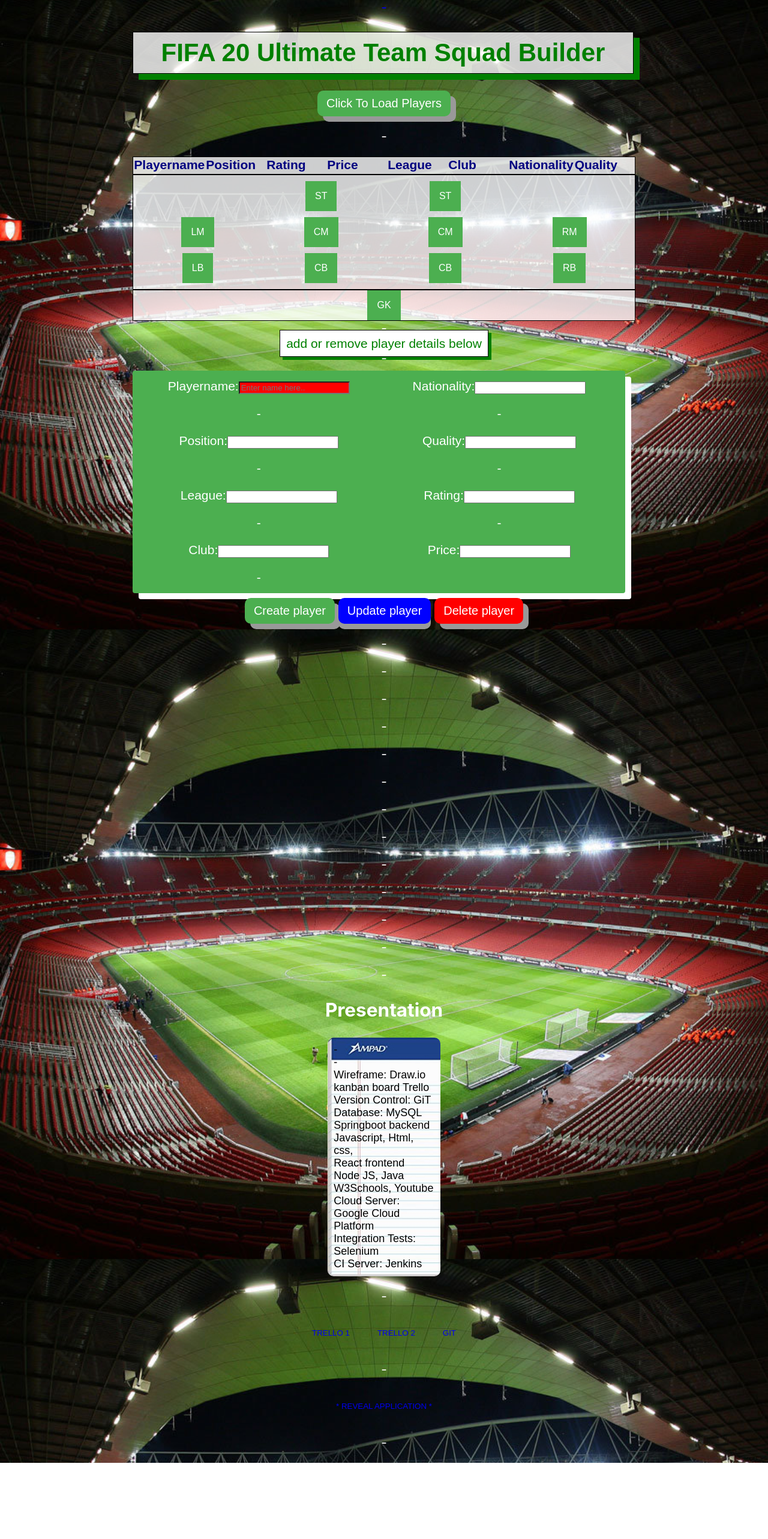
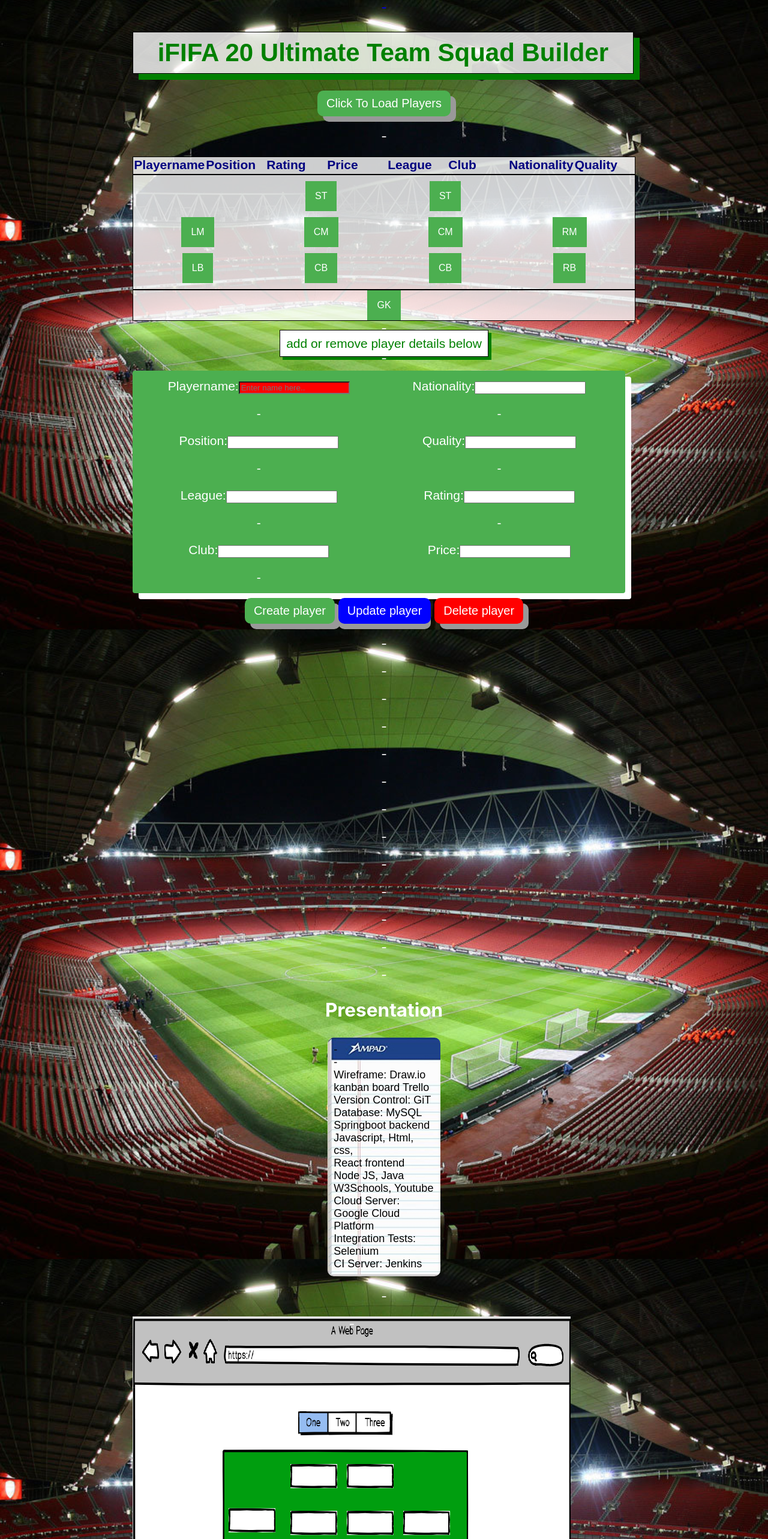
Before and after one commit to IsaacDouglas-SE/my-app, a React (Create React App) app: page / in a window 1280 px wide. Shown: the top 2566 px of the page at 60% size. Before the commit the page ends 2439 px from the top, so only its background shows below. Built offline with nearby package versions, Linux system fonts and the light colour scheme.

Commit message:
Spring, new backdrop

```diff
--- a/src/home.js
+++ b/src/home.js
@@ -107,7 +107,7 @@
       <div id="section1">
        <a href="#section2">-</a>
        </div>
-        <h1 className="Banner">FIFA 20 Ultimate Team Squad Builder</h1>
+        <h1 className="Banner">iFIFA 20 Ultimate Team Squad Builder</h1>
         <div>
           <button class="button" onClick={() => this.myFunc()}>Click To Load Players</button>
 
@@ -348,7 +348,7 @@
     </ol>
     <div class="main" id="section2">
       <p>-</p>
-
+    <div class="WireFrame">-</div>
   <button className="button1">  <a href = "https://trello.com/b/XxWK3r2P/online-bookstore" >Trello 1</a></button>  <button className="button1">  <a href = "https://trello.com/b/JC491Dn9/fifaapp">Trello 2</a></button>  <button className="button1">  <a href = "https://github.com/IsaacDouglas-SE">GiT</a></button>
   <p>-</p>
   <button className="button1"> <a href="#section1">* Reveal Application *</a></button>
```
